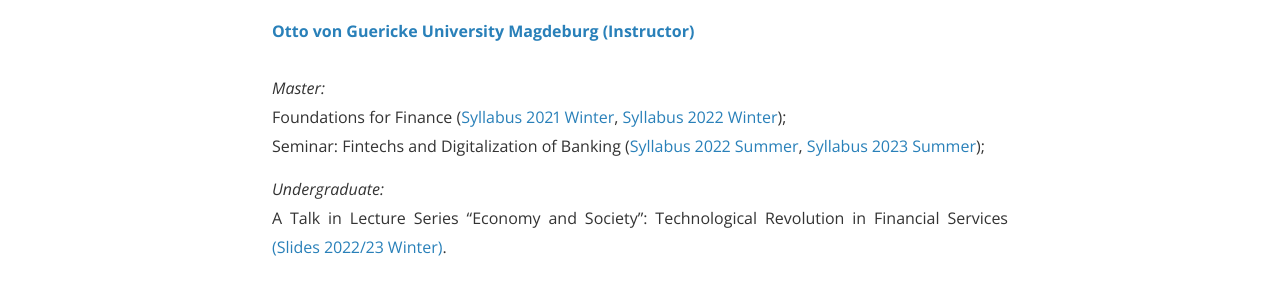
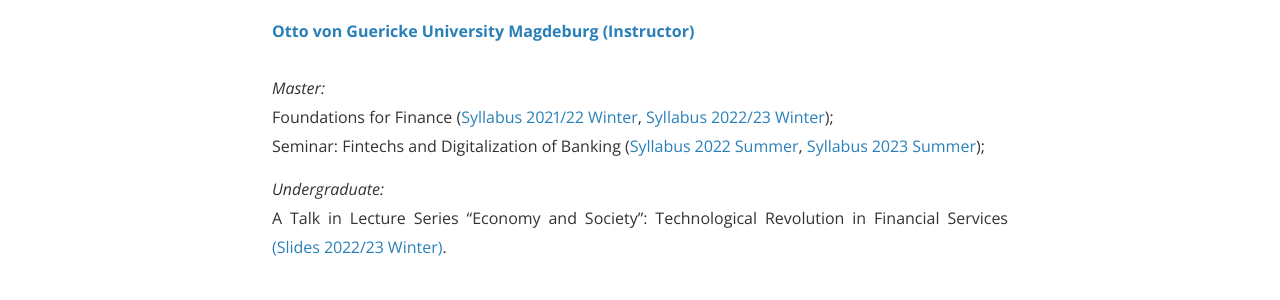
Before and after one commit to shasha-li/shasha-li.github.io, a Jekyll site: the page built from teachings.html, in a window 1280 px wide. Shown: the part 203-503 px from the top of the page. Built offline with Jekyll 4.4.1, drawn with Linux system fonts in a browser that asks for light colours; nearby versions of some CDN libraries; comment, search, counter and statistics services are not loaded; a style sheet for code colours, icons or effects is not loaded.

Commit message:
Update teachings.html

```diff
--- a/teachings.html
+++ b/teachings.html
@@ -4,7 +4,7 @@
 permalink: /teachings/
 ---
 <strong><a>Otto von Guericke University Magdeburg (Instructor)</a></strong> <br><br>
-<p style="text-align:justify"><i>Master: </i><br>Foundations for Finance (<a href="https://shasha-li.github.io/content/CPSyllabus%202021.pdf">Syllabus 2021 Winter</a>, <a href="https://shasha-li.github.io/content/CPSyllabus%202022.pdf">Syllabus 2022 Winter</a>);
+<p style="text-align:justify"><i>Master: </i><br>Foundations for Finance (<a href="https://shasha-li.github.io/content/CPSyllabus%202021.pdf">Syllabus 2021/22 Winter</a>, <a href="https://shasha-li.github.io/content/CPSyllabus%202022.pdf">Syllabus 2022/23 Winter</a>);
   <br>Seminar: Fintechs and Digitalization of Banking (<a href="https://shasha-li.github.io/content/Syllabus%202022.pdf">Syllabus 2022 Summer</a>, <a href="https://shasha-li.github.io/content/Syllabus%202023.pdf">Syllabus 2023 Summer</a>);
 </p>
 <p style="text-align:justify"><i>Undergraduate:  </i><br>A Talk in Lecture Series “Economy and Society”: Technological Revolution in Financial Services <a href="https://shasha-li.github.io/content/TechRevFinService.pdf">(Slides 2022/23 Winter)</a>.
```
